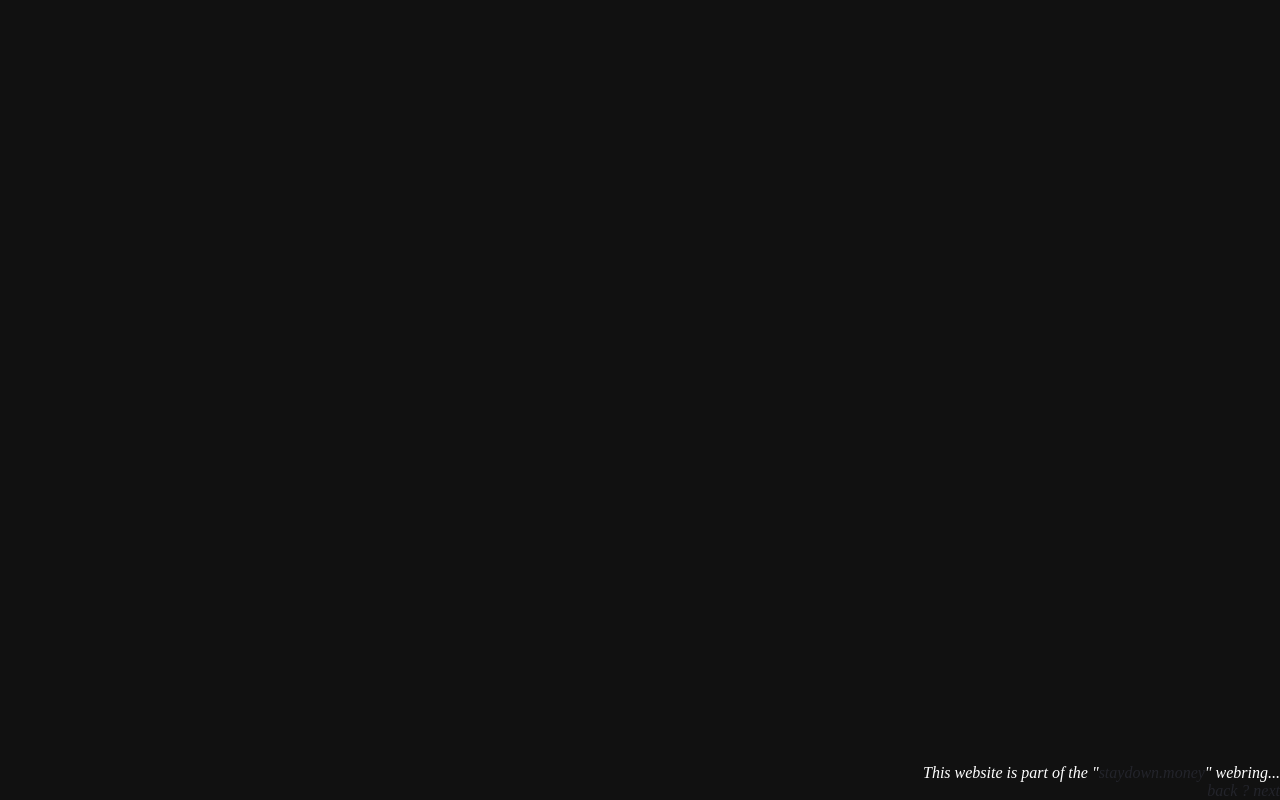
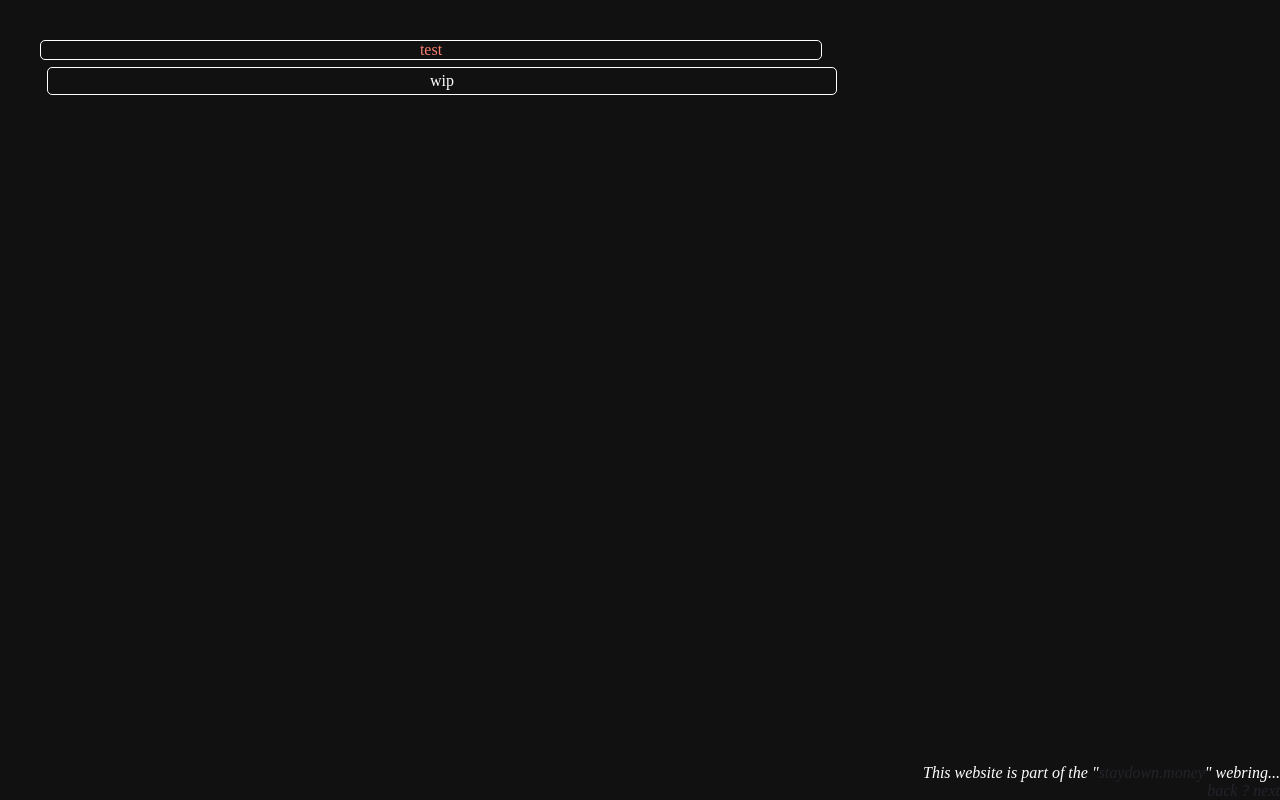
Before and after one commit to lucmayor/svelte-site, a Svelte app: page / in a window 1280 px wide. Built offline with nearby package versions, Linux system fonts and the light colour scheme.

Commit message:
starting boxes

```diff
--- a/src/App.svelte
+++ b/src/App.svelte
@@ -2,6 +2,7 @@
 
   import Counter from './lib/Counter.svelte';
   import Webring from './lib/Webring.svelte';
+  import Taskbar from './lib/Taskbar.svelte';
 
   import Main from './pages/Main.svelte';
   import About from './pages/About.svelte';
@@ -9,7 +10,7 @@
   import Radio from './pages/Radio.svelte';
 
 
-  let page;
+  let page = Main;
 
 
 </script>
@@ -19,7 +20,9 @@
 </svelte:head>
 
 <main>
+  <Taskbar />
 
+  <div class="the"><svelte:component this={page} /></div>
   <Webring />
 </main>
 
--- a/src/lib/Page.svelte
+++ b/src/lib/Page.svelte
@@ -8,9 +8,13 @@
 
 <style>
     page {
+        margin: 7px;
+        width: 65%;
         color: white;
         padding: .25rem;
         border: 1px solid;
         border-radius: 5px;
+        display: flex;
+        flex-direction: column;
     }
 </style>
--- /dev/null
+++ b/src/lib/Taskbar.svelte
@@ -0,0 +1,15 @@
+<taskbar>
+    test
+</taskbar>
+
+<style>
+    taskbar {
+        margin: 0px;
+        width: 65%;
+        border: 1px solid white;
+        color: salmon;
+        border-radius: 5px;
+        display: flex;
+        flex-direction: column;
+    }
+</style>
--- a/src/pages/Main.svelte
+++ b/src/pages/Main.svelte
@@ -3,7 +3,7 @@
 </script>
 
 <Page>
-    <p>wip</p>
+    wip
 </Page>
 
 <style>
```
